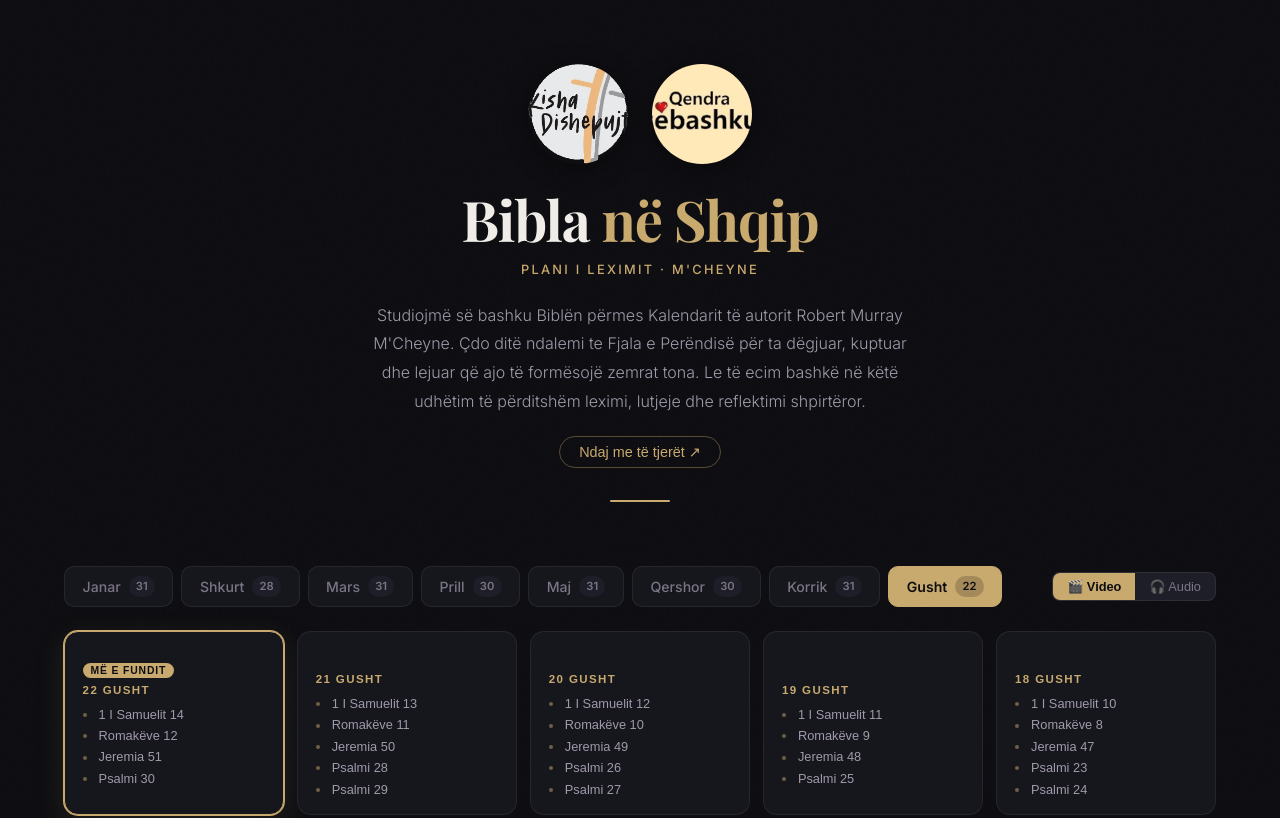
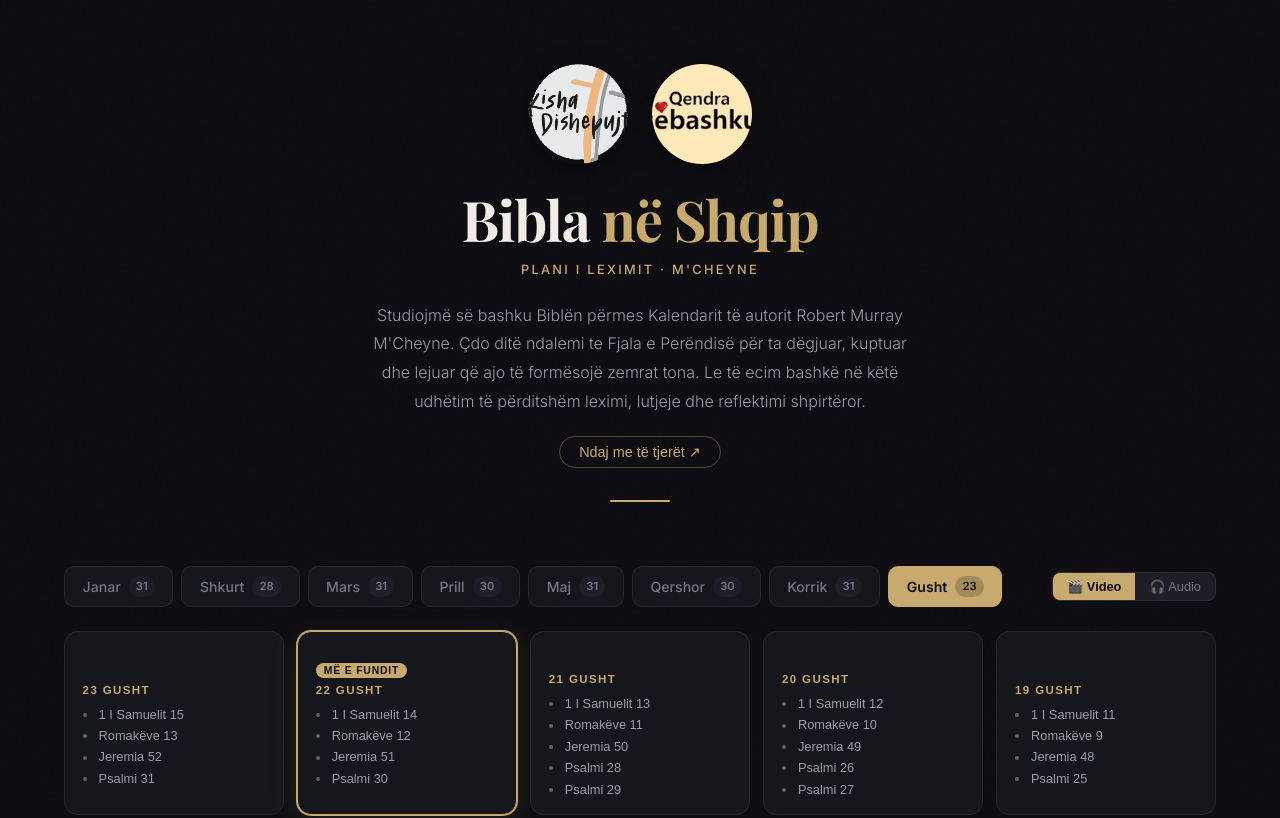
Before and after one commit to jeffandmeredith-max/bibla-shqip, a React (Vite) app: page / in a window 1280 px wide. Shown: the top 818 px of the page. Built offline with nearby package versions, Linux system fonts and the light colour scheme.

Commit message:
chore: daily update 2026-08-23

```diff
--- a/src/data/august.js
+++ b/src/data/august.js
@@ -569,5 +569,28 @@ export const august = [
         "start": 1257
       }
     ]
+  },
+  {
+    "day": 23,
+    "date": "23 Gusht",
+    "videoId": "f33CWb7F5Ts",
+    "readings": [
+      {
+        "title": "1 I Samuelit 15",
+        "start": 0
+      },
+      {
+        "title": "Romakëve 13",
+        "start": 322
+      },
+      {
+        "title": "Jeremia 52",
+        "start": 443
+      },
+      {
+        "title": "Psalmi 31",
+        "start": 789
+      }
+    ]
   }
 ]
```
